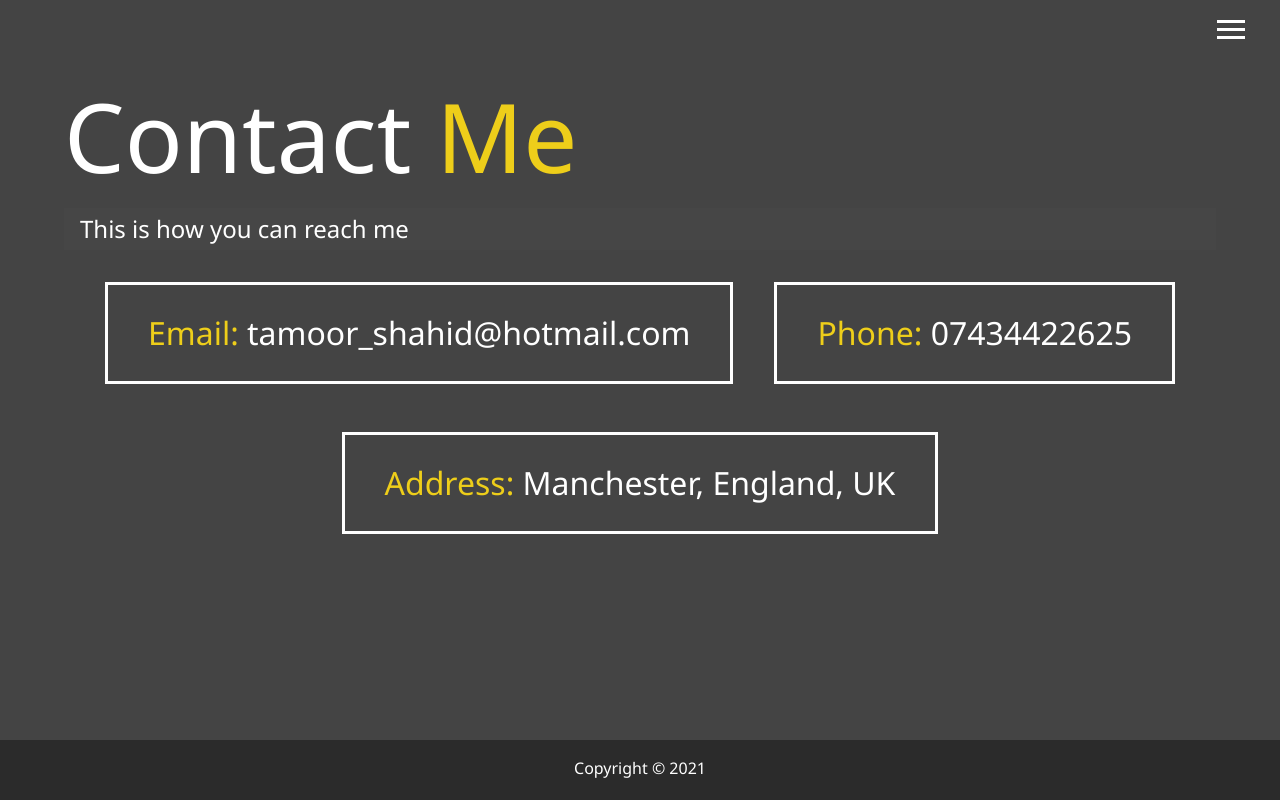
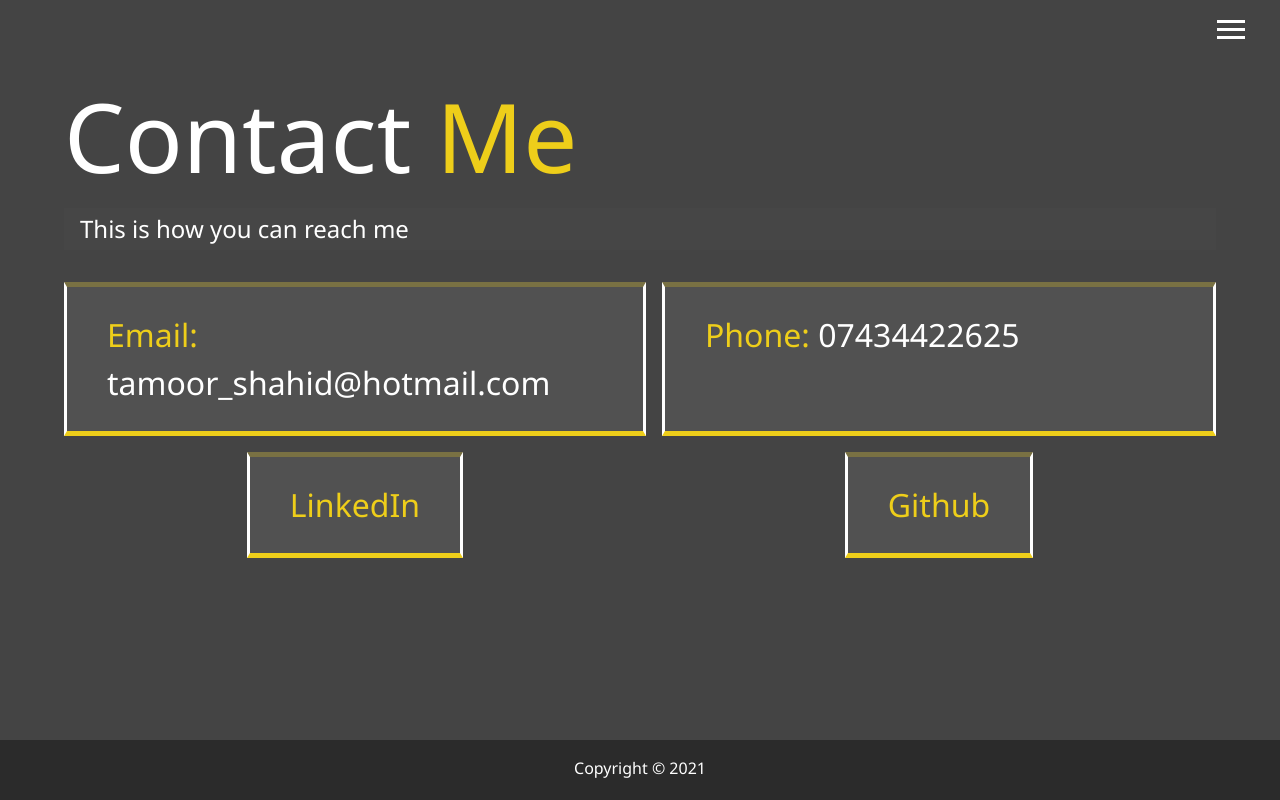
Before and after one commit to vulpeeze/portfolio_website, a website: page dist/contact.html in a window 1280 px wide. Drawn offline with Linux system fonts and the light colour scheme.

Commit message:
Changed contact us page

```diff
--- a/scss/main.scss
+++ b/scss/main.scss
@@ -148,27 +148,43 @@ main {
 
 // Contact Page
 .boxes {
-  display: flex;
-  flex-wrap: wrap;
-  justify-content: space-evenly;
-  align-items: center;
+  display: grid;
+  grid-template-columns: repeat(6, 1fr);
+  grid-template-areas:
+    "email email email tel tel tel"
+    ". soc1 . . soc2 .";
+  grid-gap: 1rem;
   margin-top: 1rem;
 
   div {
     font-size: 2rem;
     border: 3px white solid;
     padding: 1.5rem 2.5rem;
-    margin-bottom: 3rem;
+    background: lighten($primary-color, 5);
+    border-top: rgba($secondary-color, 0.25) 5px solid;
+    border-bottom: $secondary-color 5px solid;
     @include easeOut;
 
     &:hover {
-      padding: 0.5rem 1.5rem;
-      background: $secondary-color;
+      background: lighten($color: $primary-color, $amount: 10);
       color: set-text-color($secondary-color);
       span {
         color: set-text-color($secondary-color);
       }
     }
+  }
+
+  .contact-email {
+    grid-area: email;
+  }
+  .contact-tel {
+    grid-area: tel;
+  }
+  .contact-soc1 {
+    grid-area: soc1;
+  }
+  .contact-soc2 {
+    grid-area: soc2;
   }
 }
 
@@ -204,6 +220,7 @@ main {
   margin: 0.3rem;
   background-color: #654321;
   color: white;
+  cursor: pointer;
 
   &::after {
     content: "\02795"; /* Unicode character for "plus" sign */
```
Also changed, not shown: dist/contact.html, dist/css/main.css.
